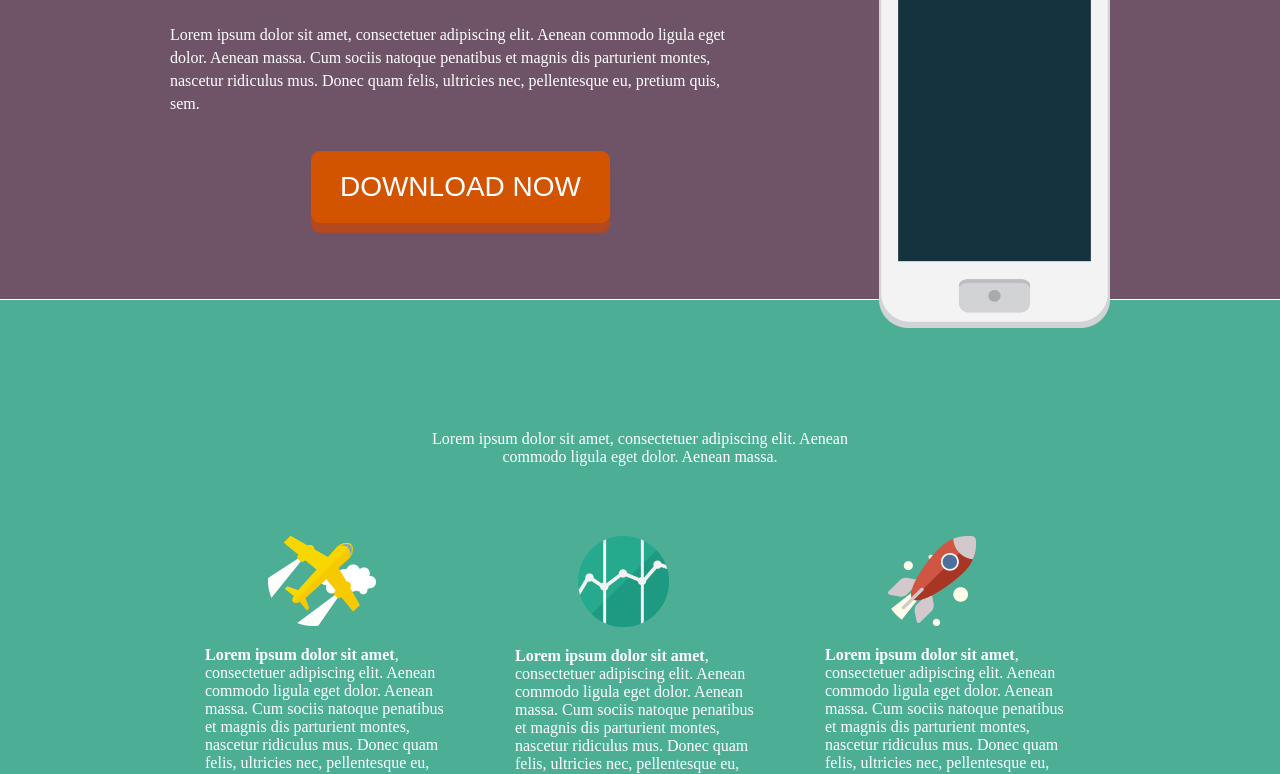
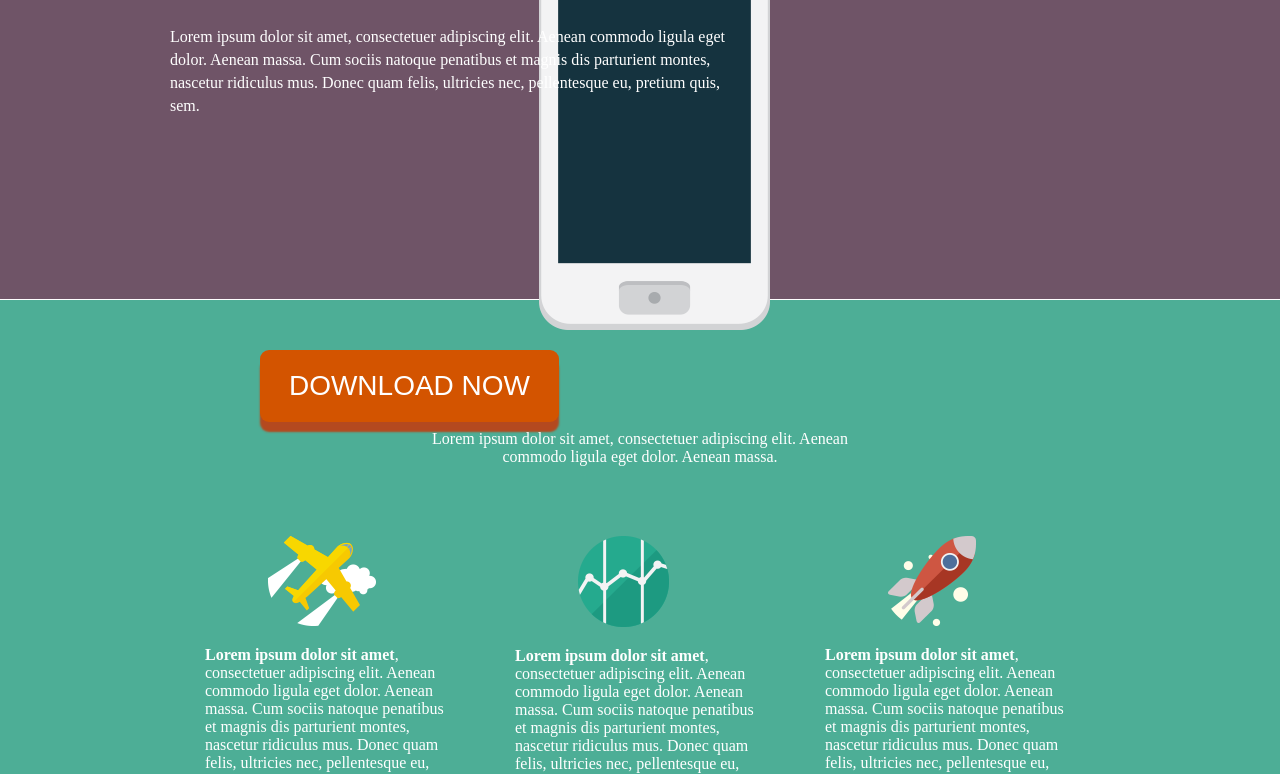
Before and after one commit to ArinaKazakova/flatlanding, a plain HTML site: page index.html in a window 1280 px wide. Shown: the part 297-1071 px from the top of the page. Drawn offline with Linux system fonts and the light colour scheme.

Commit message:
first commit

```diff
--- a/style.css
+++ b/style.css
@@ -69,6 +69,9 @@ body{
 
 .first_section{
 	padding: 20px 0;
+	width: 600px;
+	display: table;
+
 
 }
 
```
